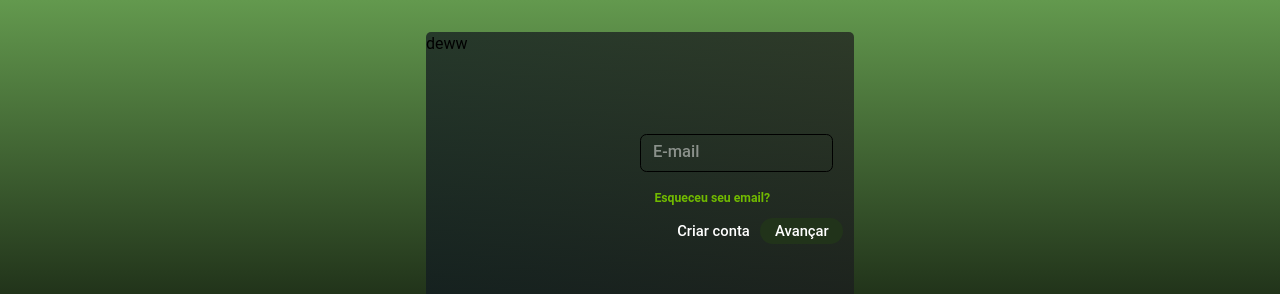
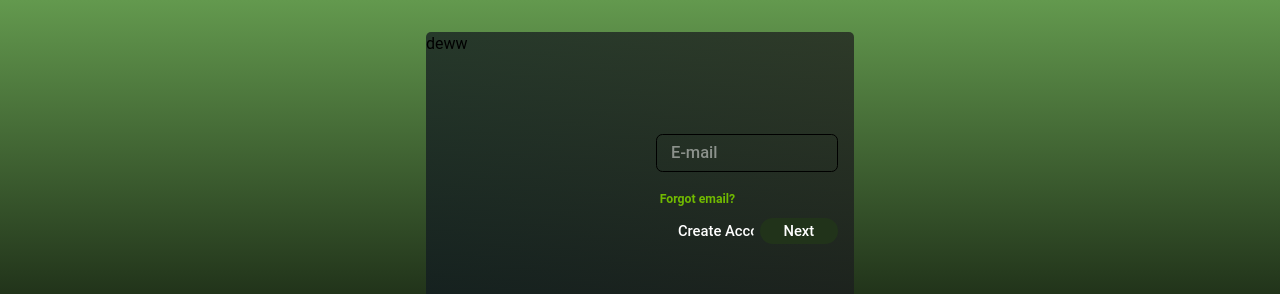
Before and after one commit to 3alyef/al-postel, a Next.js app: page /en/login in a window 1280 px wide. Shown: the top 294 px of the page. Built offline with nearby package versions, Linux system fonts and the light colour scheme; a web font is replaced by a local one.

Commit message:
last update shbt start 23:26

```diff
--- a/src/app/[locale]/(login)/login/page.tsx
+++ b/src/app/[locale]/(login)/login/page.tsx
@@ -8,27 +8,11 @@ export default async function Login({
 }: { params: { locale: Locale } }) {
   const dictionary = await getDictionary(locale);
 
-  /*
-  const inputRef = useRef(null);
-
-  useEffect(() => {
-    const labelEmail = document.getElementById("labelEmail");
-
-    const handleClick = () => {
-      inputRef.current.focus();
-    };
-
-    labelEmail.addEventListener("click", handleClick);
-
-    return () => {
-      labelEmail.removeEventListener("click", handleClick);
-    };
-  }, []); // Executar apenas uma vez após a montagem do componente
-*/
+  const _isSemitic: boolean = locale === "he";
   return (
     <div className="main_Login">
       <div className="barLogin">
-        <div className={`container ${locale === "he" ? "semitic" : ""}`}>
+        <div className={`container ${_isSemitic ? "semitic" : ""}`}>
 
           {/*<h1>{dictionary.Login.Title}</h1>*/}
           <div className={`to2Container `}>
@@ -38,24 +22,25 @@ export default async function Login({
               </section>
               <section className="dataUser">
                 <div className="dataUser_Container ">
-                  <form>
-                    <InputText text={"E-mail"}/>
+                  <form className="w-[85%]">
+                    <InputText text={dictionary.Login.Email} _isSemitic={_isSemitic}/>
                   </form>
-                  <div className="forgetEmail">
+                  <div className={`forgetEmail w-[85%]`}>
 
                     <div className="forgetEmailSubcontainer">
-                      <input type="button" value="Esqueceu seu email?"/>
+                      <input type="button" value={dictionary.Login.Forgot_your_email}/>
                     </div>
 
                   </div>
 
-                  <div className="nextNewAccountMenu">
+                  {/*${_isSemitic ? "justify-start" : "justify-end"}*/}
+                  <div className={`nextNewAccountMenu justify-end`}>
 
                     <div className="btnNextAccount">
-                      <input type="button" value="Criar conta" className="createAccount"/>
+                      <input type="button" value={dictionary.Login.Create_Account} className="createAccount"/>
                     </div>
                     <div className="btnNextAccount">
-                      <input type="button" value="Avançar" className="nextBtnAccount"/>
+                      <input type="button" value={dictionary.Login.Next} className="nextBtnAccount"/>
                     </div>
 
                   </div>
--- a/src/app/[locale]/(login)/login/scss/_welcome_page.scss
+++ b/src/app/[locale]/(login)/login/scss/_welcome_page.scss
@@ -74,7 +74,7 @@
                     justify-content: center;
 
                     .forgetEmail {
-                        width: 90%;
+                        //width: 85%;
                         display: flex;
                         justify-content: flex-start;// SEMITIC
                         padding-top: .6em;
@@ -106,10 +106,10 @@
                     }
 
                     .nextNewAccountMenu {
-                        width: 90%;
+                        width: 85%;
                         padding-top: .5em;
                         display: flex;
-                        justify-content: flex-end;
+                        //justify-content: flex-end;
                         flex-direction: row;
                         gap: .35em;
                         .btnNextAccount {
--- a/src/app/components/inputText/inputText.tsx
+++ b/src/app/components/inputText/inputText.tsx
@@ -1,7 +1,7 @@
 "use client";
 import { useRef } from "react";
 
-export default function InputText({text}: {text:string}){
+export default function InputText({text, _isSemitic}: {text:string, _isSemitic: boolean}){
     const inputRef = useRef<HTMLInputElement>(null);
     const focusInput = ()=>{
         inputRef.current?.focus();
@@ -11,9 +11,9 @@ export default function InputText({text}: {text:string}){
     return (
         <div className="formData_ContainerEmail ">
 
-            <div className="container_Input_Div ">
+            <div className={`container_Input_Div `}>
                 <input type="text" className="emailInput" placeholder=" " id="aqui" ref={inputRef} />
-                <div className="labelEmail labelEmailFocus" onClick={focusInput} style={{cursor: "default"}}>
+                <div className={`labelEmail ${!_isSemitic && "left-[7px]"}`} onClick={focusInput} style={{cursor: "text"}}>
                     <span>{text}</span>
                 </div>
             </div>
--- a/src/app/components/scss/_inputText.scss
+++ b/src/app/components/scss/_inputText.scss
@@ -4,7 +4,7 @@
     display: flex;
     align-items: center;
     justify-content: center;
-    width: 90%;
+    width: 100%;
     .container_Input_Div {
         border: 1.8px solid rgb(0, 0, 0);
         border-radius: 6.5px;
@@ -27,7 +27,7 @@
             bottom: .36em;
             font-size: 16.5px;
             font-weight: 500;
-            left: 5px;
+
             max-width: calc(100% - 16px);
             overflow: hidden;
             padding: 0 7px;
@@ -41,8 +41,8 @@
 
 
 
-    .emailInput:focus ~ .labelEmailFocus,
-    .emailInput:not(:placeholder-shown) ~ .labelEmailFocus {
+    .emailInput:focus ~ .labelEmail,
+    .emailInput:not(:placeholder-shown) ~ .labelEmail {
         transform: scale(0.78) translateY(-27px) translateX(-6px);
         color: #71BA00;
         background-image: linear-gradient(to top, #1C241F, #1F2921);
--- a/src/dictionaries/en.json
+++ b/src/dictionaries/en.json
@@ -1,8 +1,8 @@
 {
     "Login": {
-        "Title": "Al PostEl",
-        "Register": "Register",
-        "Or": "or",
-        "Already_have_an_account": "Already have an account?"
+        "Create_Account": "Create Account",
+        "Forgot_your_email": "Forgot email?",
+        "Next": "Next",
+        "Email": "E-mail"
     }
 }
--- a/src/dictionaries/he.json
+++ b/src/dictionaries/he.json
@@ -1,8 +1,8 @@
 {
     "Login": {
-        "Title": "אָל פוסטאֶל",
-        "Register": "רשום",
-        "Or": "או",
-        "Already_have_an_account": "כבר יש לך חשבון?"
+        "Create_Account": "צור חשבון",
+        "Forgot_your_email": "שכחת מייל?",
+        "Next": "באה",
+        "Email": "מייל"
     }
 }
--- a/src/dictionaries/pt.json
+++ b/src/dictionaries/pt.json
@@ -1,8 +1,8 @@
 {
     "Login": {
-        "Title": "Al PostEl",
-        "Register": "Cadastrar",
-        "Or": "ou",
-        "Already_have_an_account": "Já tem uma conta?"
+        "Create_Account": "Criar conta",
+        "Forgot_your_email": "Esqueceu seu e-mail?",
+        "Next": "Avançar",
+        "Email": "E-mail"
     }
 }
```
Also changed, not shown: src/app/[locale]/globals.css, 1 other file (tests, documents, lock files or other folders).
